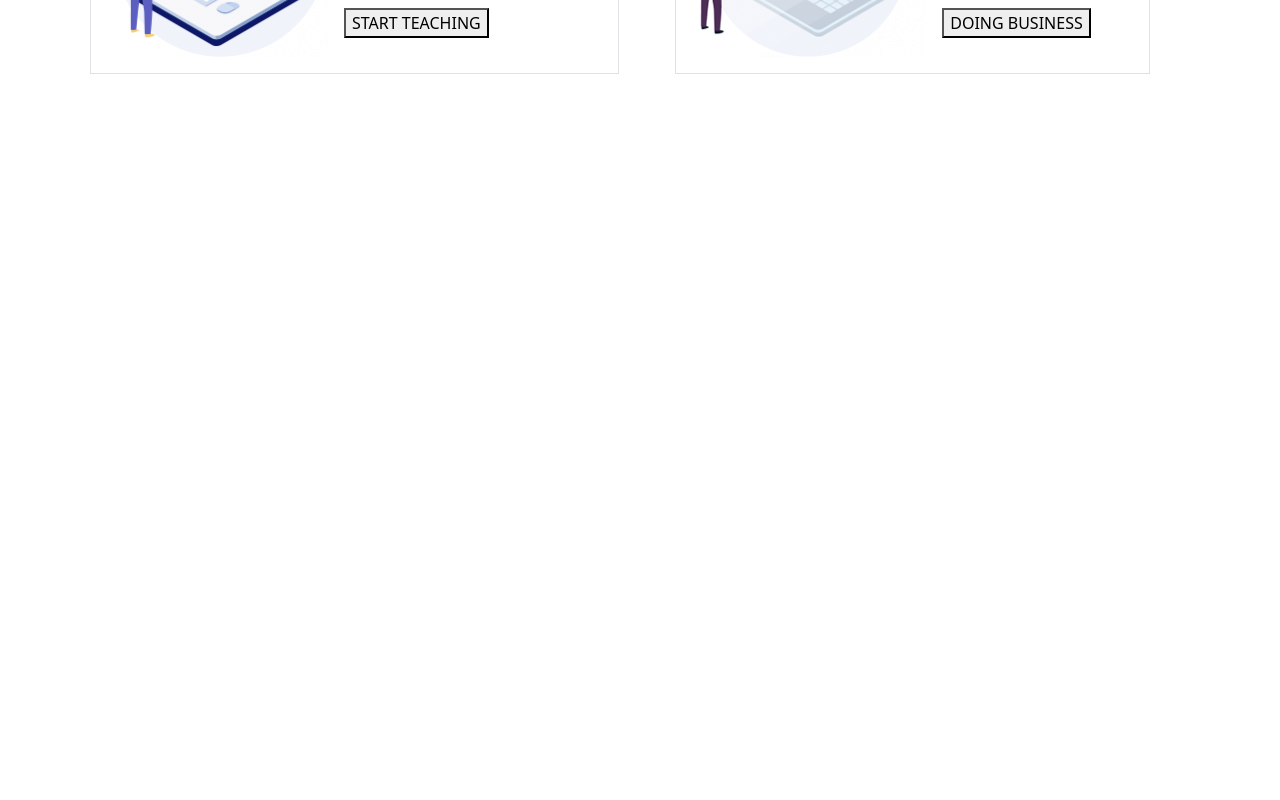
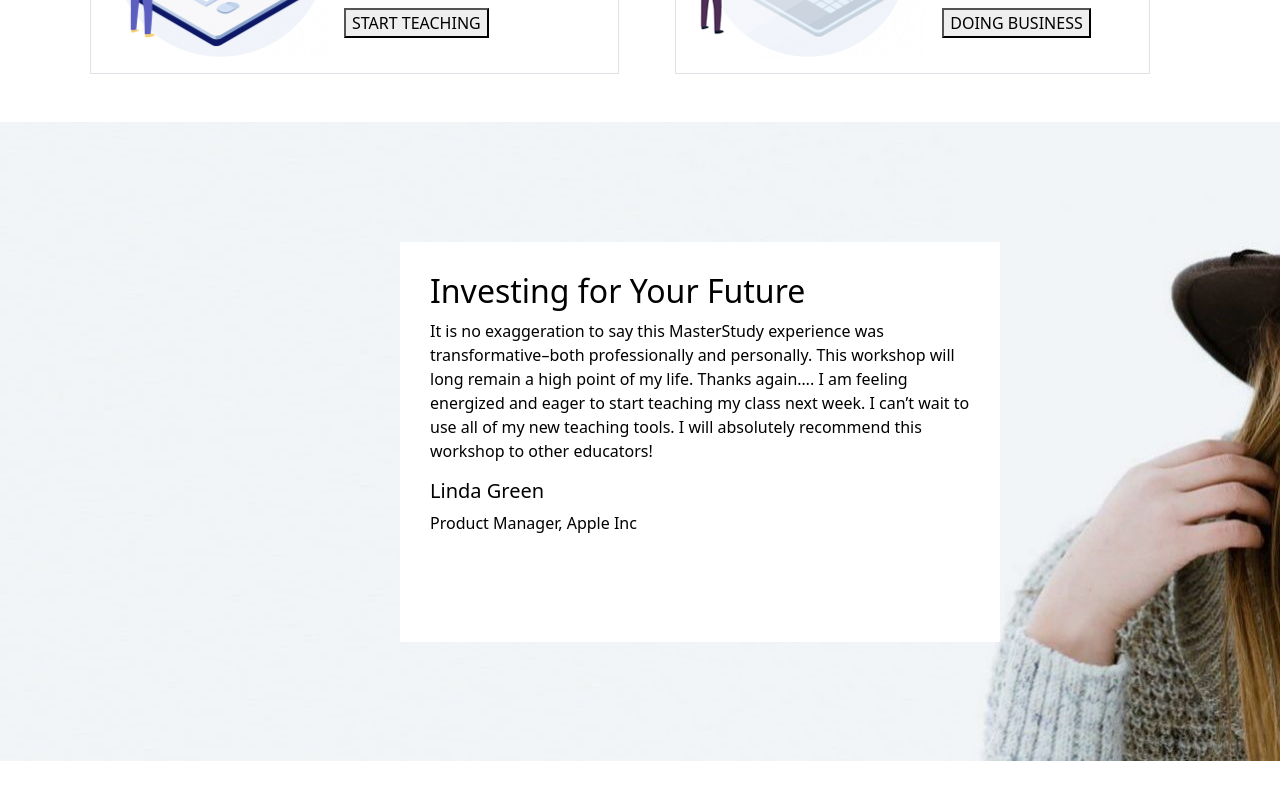
Before and after one commit to RickCraco/proj-html-vuejs, a Vue app: page / in a window 1280 px wide. Shown: the part 4800-5600 px from the top of the page. Before the commit the page ends 4874 px from the top, so only its background shows below. Built offline with nearby package versions, Linux system fonts and the light colour scheme.

Commit message:
aggiunta funzione che al mounted cambia con un set interval i div

```diff
--- a/src/components/FutureComponent.vue
+++ b/src/components/FutureComponent.vue
@@ -1,13 +1,67 @@
 <template>
-
+    <div class="mt-5 my-bg-img" v-if="!flag">
+        <div class="bg-white my-square-div">
+            <h2>Investing for Your Future</h2>
+            <p>It is no exaggeration to say this MasterStudy experience was transformative–both professionally and personally. This workshop will long remain a high point of my life. Thanks again…. I am feeling energized and eager to start teaching my class next week. I can’t wait to use all of my new teaching tools. I will absolutely recommend this workshop to other educators!</p>
+            <h5>Linda Green</h5>
+            <span>Product Manager, Apple Inc</span>
+        </div>
+    </div>
+    <div class="mt-5 my-bg-img-second" v-else>
+        <div class="bg-white my-square-div">
+            <h2>Paints of the Future</h2>
+            <p>The response to your MasterStudy has been really overwhelming! Those who participated in the workshop are spreading the word here on campus and the “buzz” is on. The VP of Instruction wants you to come back! Her goal is to have more faculty trained. She also wants to attend a workshop herself. Our President told me Masterstudy needs to be the cornerstone of our success program.”</p>
+            <h5>Xatashi Froust</h5>
+            <span>SEO, Froust Inc</span>
+        </div>
+    </div>
 </template>
 
 <script>
     export default {
-        name: 'FutureComponent'
+        name: 'FutureComponent',
+        data(){
+            return{
+                flag: false
+            }
+        },
+        methods: {
+            changeDiv(){
+                setInterval(() =>{
+                    this.flag = true;
+                }, 7000)
+                setInterval(() =>{
+                    this.flag = false;
+                }, 14000)
+            }
+        },
+        mounted(){
+            this.changeDiv();
+        }
     }
 </script>
 
 <style lang="scss" scoped>
-
+    .my-square-div{
+        width: 600px;
+        height: 400px;
+        background-color: white;
+        color: black;
+        padding-left: 30px;
+        padding-right: 30px;
+        padding-top: 30px;
+        margin-left: 400px;
+    }
+    .my-bg-img{
+        background-image: url('/img/testimonial-1-1917x640-1-1914x639.jpg');
+        height: 800px;
+        background-repeat: no-repeat;
+        padding-top: 120px;
+    }
+    .my-bg-img-second{
+        background-image: url('/img/micah-296507-unsplash-1-copy-1-1920x700-1-1917x699.jpg');
+        height: 800px;
+        background-repeat: no-repeat;
+        padding-top: 120px;
+    }
 </style>
--- a/src/components/MainComponent.vue
+++ b/src/components/MainComponent.vue
@@ -32,6 +32,7 @@
         </div>
     </div>
     <PartnerComponent/>
+    <FutureComponent/>
 </template>
 
 <script>
```
